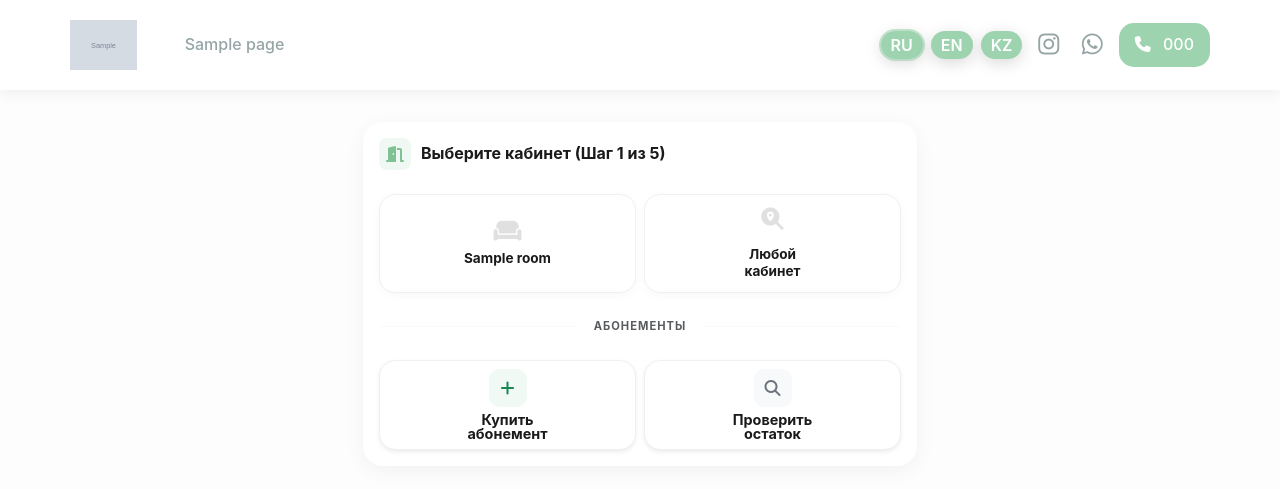
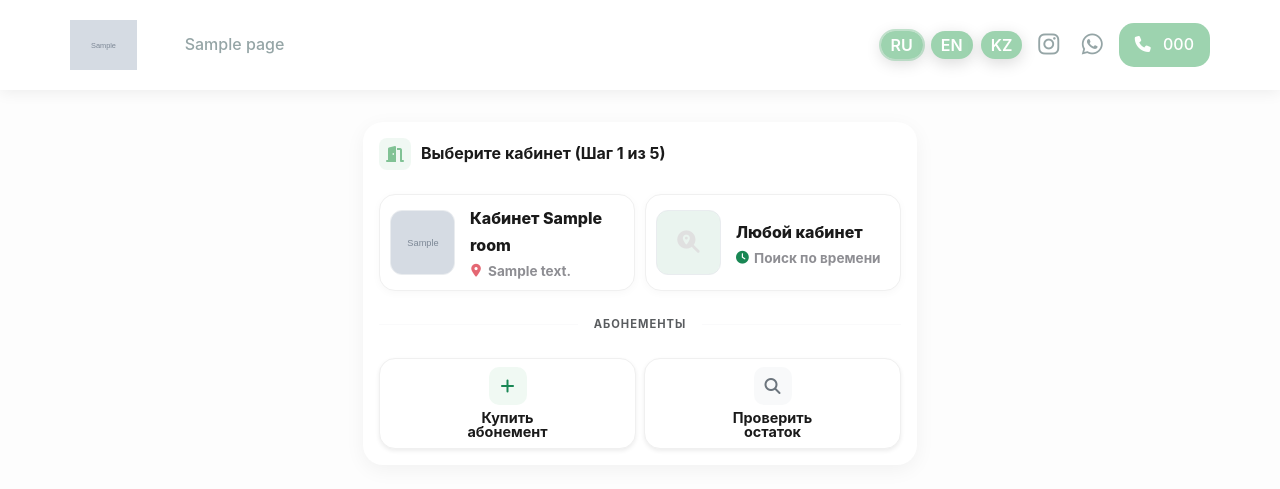
Before and after one commit to AzamatYessimkhanily/zen-studio-site, a Django app: page /booking/ in a window 1280 px wide. Shown: the top 489 px of the page. Run offline with Django 5.2, Linux system fonts and the light colour scheme; tables that the repository leaves empty hold one stand-in row (values such as "Sample post"); grey boxes marked "Sample" are stand-in pictures; some libraries are stand-ins or nearby versions.

Commit message:
правки по адресам каба

```diff
--- a/templates/main/booking_page.html
+++ b/templates/main/booking_page.html
@@ -811,6 +811,111 @@ html, body {
         font-size: 1rem !important;
         margin-top: 4px;
     }
+}
+
+/* === НОВЫЙ СТИЛЬ: КАРТОЧКИ С ФОТО (КАК В ПОИСКЕ) === */
+
+/* 1. Сетка: На мобильном лучше в 1 колонку (список), на ПК можно в 2 */
+.room-choice-grid {
+    display: grid;
+    grid-template-columns: 1fr; /* Одна колонка (Список) */
+    gap: 10px;
+}
+
+/* На планшетах и ПК можно 2 колонки */
+@media (min-width: 768px) {
+    .room-choice-grid {
+        grid-template-columns: 1fr 1fr;
+    }
+}
+
+/* 2. Сама кнопка-карточка */
+.room-choice-btn.room-card-style {
+    background: #fff;
+    border: 1px solid #f0f0f0;
+    border-radius: 16px !important;
+    padding: 10px !important;
+    min-height: 80px !important; /* Высота поменьше */
+    display: flex;
+    flex-direction: row !important; /* Горизонтально! */
+    align-items: center;
+    justify-content: flex-start; /* Всё слева */
+    gap: 15px; /* Отступ фото от текста */
+    transition: all 0.2s;
+    box-shadow: 0 2px 8px rgba(0,0,0,0.03);
+    width: 100%;
+}
+
+/* Активная карточка */
+.room-choice-btn.room-card-style.active {
+    border: 2px solid var(--zen-green);
+    background-color: #f0fff4;
+    transform: translateY(-1px);
+    box-shadow: 0 4px 12px rgba(157, 211, 175, 0.3);
+}
+
+/* 3. Фото (Слева) */
+.room-card-img-wrapper {
+    width: 65px;
+    height: 65px;
+    flex-shrink: 0; /* Чтобы не сжималось */
+    border-radius: 12px;
+    overflow: hidden;
+    background: #f8f9fa;
+    border: 1px solid #e9ecef;
+}
+
+.room-card-img {
+    width: 100%;
+    height: 100%;
+    object-fit: cover; /* Фото обрезается ровно по квадрату */
+}
+
+/* Заглушка (если нет фото или кнопка поиска) */
+.room-card-placeholder {
+    width: 100%;
+    height: 100%;
+    display: flex;
+    align-items: center;
+    justify-content: center;
+    color: #cbd3da;
+    font-size: 1.5rem;
+}
+.search-placeholder {
+    color: var(--zen-green);
+    background: rgba(157, 211, 175, 0.15);
+}
+
+/* 4. Текст (Справа) */
+.room-card-info {
+    flex-grow: 1;
+    text-align: left; /* Текст слева */
+    display: flex;
+    flex-direction: column;
+    justify-content: center;
+    gap: 4px;
+}
+
+.room-card-header .room-name {
+    font-weight: 800;
+    font-size: 1rem;
+    color: var(--zen-dark);
+    line-height: 1.2;
+}
+
+/* Адрес */
+.room-meta {
+    font-size: 0.75rem;
+    color: #8e8e93;
+    display: flex;
+    align-items: center;
+    gap: 6px;
+    line-height: 1.3;
+}
+.room-meta i {
+    font-size: 0.8rem;
+    width: 12px; /* Фикс ширина иконки, чтобы текст ровно стоял */
+    text-align: center;
 }
 </style>
 {% endblock %}
@@ -915,18 +1020,55 @@ html, body {
 <div id="room_selection_container" class="info-section mb-4">
     <h4 class="info-title mb-4"><i class="fas fa-door-open"></i> Выберите кабинет (Шаг 1 из 5)</h4>
 
-    <div class="room-choice-grid mb-3"> {% for room in rooms %}
-        <button class="room-choice-btn" data-room-id="{{ room.pk }}" data-room-name="{{ room.name }}">
-          <i class="fas fa-couch"></i>
-          <span>{{ room.name }}</span>
-        </button>
-      {% endfor %}
-
-      <button class="room-choice-btn any-room-btn" id="btn_any_room">
-         <i class="fas fa-search-location fa-2x mb-2"></i>
-         <span>Любой <br>кабинет</span>
-      </button>
-    </div>
+<div class="room-choice-grid mb-3">
+  {% for room in rooms %}
+    <button class="room-choice-btn room-card-style" data-room-id="{{ room.pk }}" data-room-name="{{ room.name }}">
+
+      <div class="room-card-img-wrapper">
+          {% if room.main_image %}
+            <img src="{{ room.main_image.url }}" alt="{{ room.name }}" class="room-card-img">
+          {% else %}
+            <div class="room-card-placeholder">
+                <i class="fas fa-camera"></i>
+            </div>
+          {% endif %}
+      </div>
+
+      <div class="room-card-info">
+          <div class="room-card-header">
+              <span class="room-name">Кабинет {{ room.name }}</span>
+          </div>
+
+          {% if room.location and room.location.address %}
+            <div class="room-meta">
+                <i class="fas fa-map-marker-alt text-danger opacity-75"></i>
+                <span>{{ room.location.address }}</span>
+            </div>
+          {% else %}
+             <div class="room-meta text-muted">Адрес уточняется</div>
+          {% endif %}
+      </div>
+
+    </button>
+  {% endfor %}
+
+  <button class="room-choice-btn room-card-style any-room-btn" id="btn_any_room">
+     <div class="room-card-img-wrapper">
+         <div class="room-card-placeholder search-placeholder">
+            <i class="fas fa-search-location"></i>
+         </div>
+     </div>
+     <div class="room-card-info">
+         <div class="room-card-header">
+             <span class="room-name">Любой кабинет</span>
+         </div>
+         <div class="room-meta">
+            <i class="fas fa-clock text-success"></i>
+            <span>Поиск по времени</span>
+         </div>
+     </div>
+  </button>
+</div>
 
 <div class="d-flex align-items-center my-4">
     <hr class="flex-grow-1 my-0" style="border-top: 1px solid #e9ecef;">
@@ -1127,6 +1269,19 @@ html, body {
     <label class="form-label small text-muted mb-2">Выберите свободное время:</label>
     <div id="available_slots_container">
         </div>
+<div class="text-center mt-4 mb-2">
+        <p class="small text-muted mb-1" style="font-size: 0.85rem;">
+            Не нашли подходящее время?
+        </p>
+
+        <a href="https://wa.me/77073910808" target="_blank" class="text-decoration-underline small fw-bold" style="color: #25D366;">
+            <i class="fab fa-whatsapp me-1"></i>Обратитесь к администратору
+        </a>
+
+        <span class="small text-muted">
+            для бронирования альтернативного кабинета
+        </span>
+    </div>
 </div>
 
 <div class="booking-step hidden" id="step2">
@@ -2611,7 +2766,22 @@ async function finalizeSubscriptionPurchase(wrapper, name, phone) {
                          card.addEventListener('click', handleFoundRoomClick);
                          findResultsList.appendChild(card);
                      });
-                 } else { findResultsList.innerHTML = '<div class="alert alert-warning text-center small">Нет мест.</div>'; }
+                 } else {
+                     // Если кабинетов нет — показываем сообщение с WhatsApp
+                     findResultsList.innerHTML = `
+                        <div class="text-center py-4">
+                            <div class="alert alert-light border shadow-sm mb-3 text-muted small">
+                                <i class="fas fa-search mb-2 d-block fs-4 opacity-50"></i>
+                                К сожалению, на это время свободных кабинетов нет.
+                            </div>
+
+                            <p class="small text-muted mb-1">Обратитесь к администратору для бронирования альтернативного кабинета</p>
+                            <a href="https://wa.me/77073910808" target="_blank" class="btn btn-sm btn-outline-success rounded-pill px-4 shadow-sm">
+                                <i class="fab fa-whatsapp me-2"></i> Написать администратору
+                            </a>
+                        </div>
+                     `;
+                 }
              } catch (error) { findResultsList.innerHTML = '<div class="alert alert-danger text-center small">Ошибка.</div>'; }
              finally { findRoomsSubmitBtn.disabled = false; findRoomsSubmitBtn.innerHTML = '<i class="fas fa-search me-2"></i> Найти'; }
         });
```
